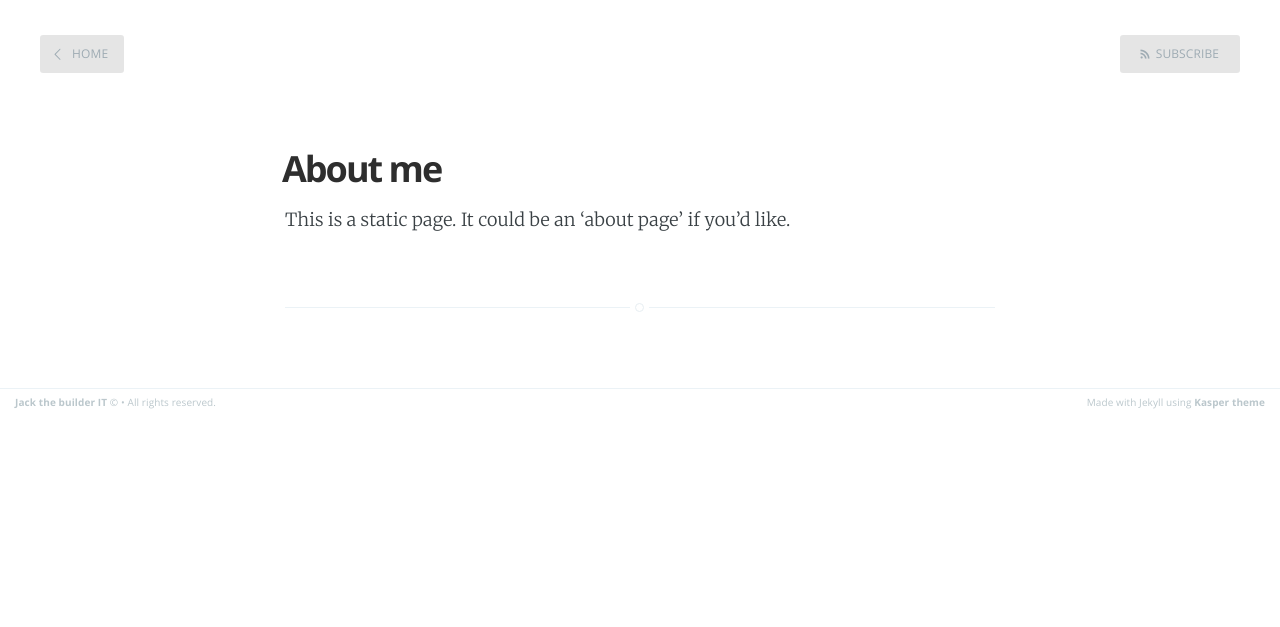
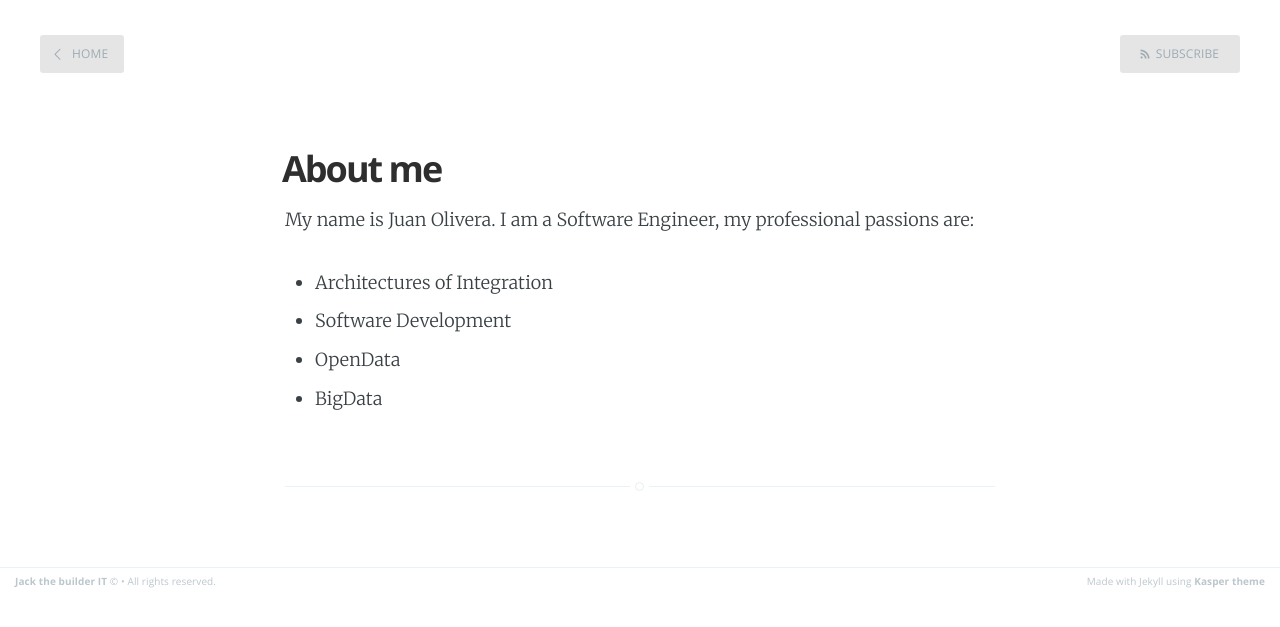
Before and after one commit to jpOlivo/jpOlivo.github.io, a Jekyll site: the page built from about.md, in a window 1280 px wide. Shown: the top 627 px of the page. Built offline with Jekyll 4.4.1, drawn with Linux system fonts in a browser that asks for light colours; Markdown is read by kramdown in place of the engine named in the settings.

Commit message:
add about me page

```diff
--- a/about.md
+++ b/about.md
@@ -2,5 +2,9 @@
 layout: page
 title: About me
 ---
+My name is Juan Olivera. I am a Software Engineer, my professional passions are:
 
-This is a static page. It could be an 'about page' if you'd like.
+* Architectures of Integration
+* Software Development
+* OpenData
+* BigData
```
